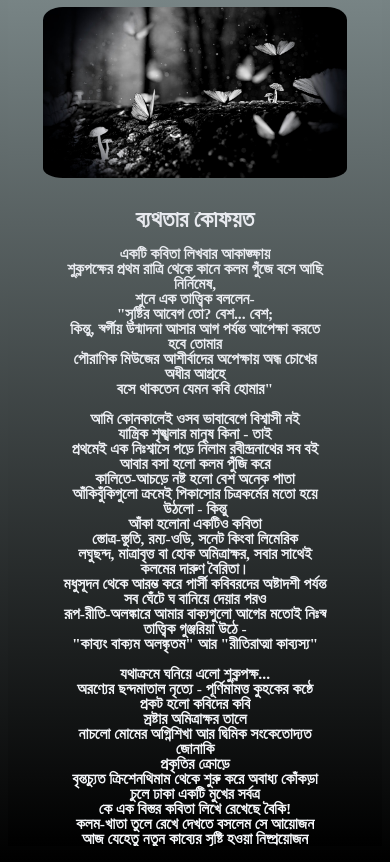
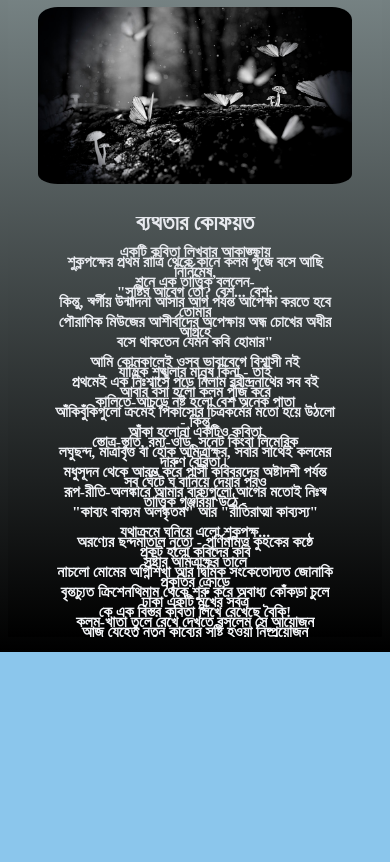
Before and after one commit to comradeanonymousexe/mahdimohammad, a PHP site: page /extensions/berthota.html in a window 390 px wide. Shown: the part 60-922 px from the top of the page. After the commit the page ends 712 px from the top, so only its background shows below. Run offline with PHP 8.4, Linux system fonts and the light colour scheme.

Commit message:
Update arn-style2.css

```diff
--- a/extensions/arn-style2.css
+++ b/extensions/arn-style2.css
@@ -75,10 +75,10 @@ img{
 
 @media only screen and (max-width: 900px){
     .text-style{
-    padding-right: 6%;
-    padding-left: 6%;
+    padding-right: 5%;
+    padding-left: 5%;
     font-size: 4vw;
-    line-height: 15px;
+    line-height: 10px;
 
    }
     .navbar {
@@ -91,8 +91,8 @@ img{
 
 
     .main{
-      padding-left: 35px;
-      padding-right: 35px;
+      padding-left: 30px;
+      padding-right: 30px;
     }
 
     .navbar a:hover {
```
